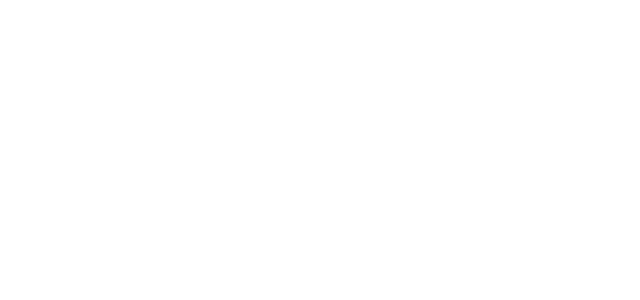
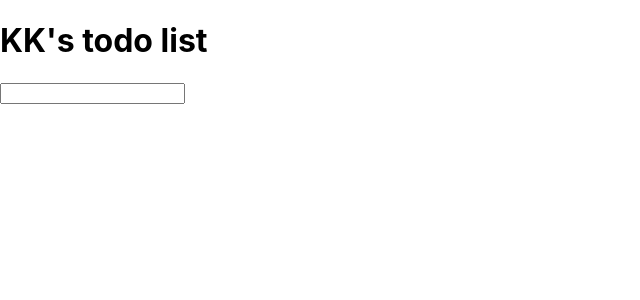
Before and after one commit to coder-kiran/KK-Todo-ReactJS, a React (Create React App) app: page / in a window 1280 px wide. Shown: the top 300 px of the page, without its empty margins (0-640 px from the left). Built offline with nearby package versions, Linux system fonts and the light colour scheme.

Commit message:
added component named Formforinput for handling input box of ttodoapp

```diff
--- a/src/App.js
+++ b/src/App.js
@@ -1,11 +1,19 @@
-import logo from './logo.svg';
+import { useState } from 'react';
 import './App.css';
+import Formforinput from './components/Formforinput';
+
 
 function App() {
+  // declaring states
+  const [inputText,setInputText]=useState('')
   return (
     <div className="App">
+    <header>
+     <h1> KK's todo list</h1>
+    </header>
 
-    </div>
+    <Formforinput inputText={inputText} setInputText={setInputText}/>
+         </div>
   );
 }
 
--- /dev/null
+++ b/src/components/Formforinput.js
@@ -0,0 +1,17 @@
+import React from 'react'
+
+function Formforinput({setInputText,inputText}) {
+    const inputHandler = (event) =>{
+        console.log("value typed in input textbox",event.target.value)
+        setInputText(event.target.value)
+
+    }
+    return (
+        <div>
+           <input onChange={inputHandler} type="text" />
+           {console.log("value of state name inputText: ",inputText)}
+        </div>
+    )
+}
+
+export default Formforinput
```
